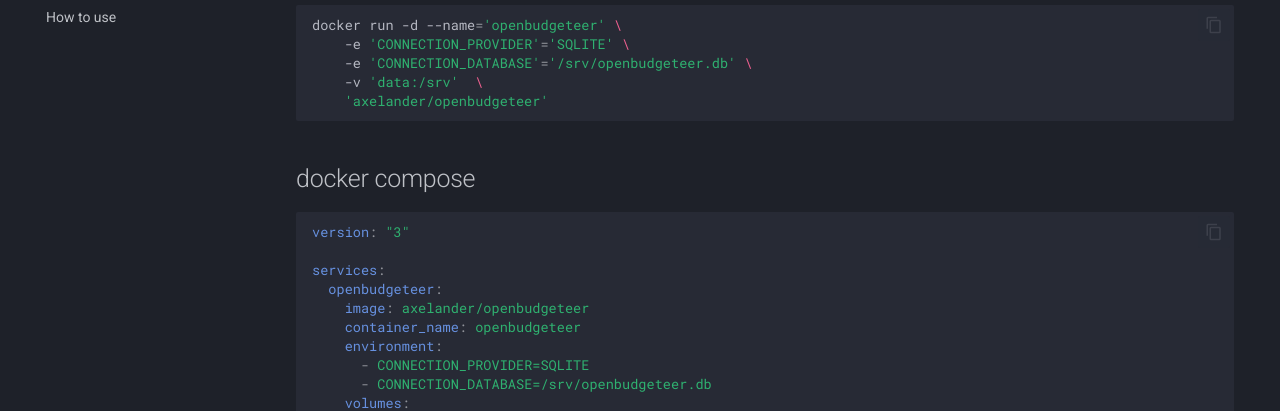
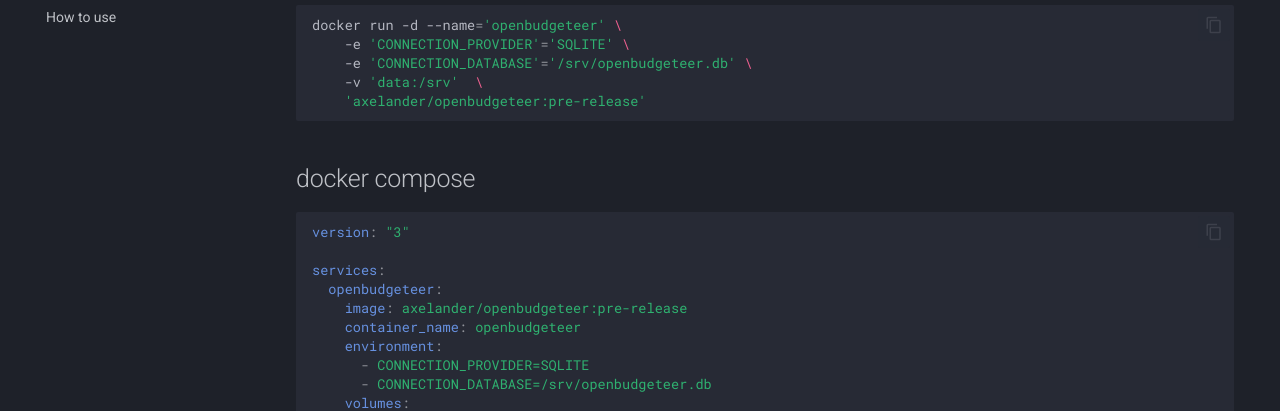
Before and after one commit to TheAxelander/theaxelander.github.io, an MkDocs documentation site: the page built from docs/quick-start.md, in a window 1280 px wide and 963 px high. Shown: the part 291-702 px from the top of the window. Built offline with MkDocs 1.6.1 and Material for MkDocs 9.7.7, drawn with Linux system fonts in a browser that asks for light colours; the version menu is left out.

Commit message:
Add correct tag for quickstart on pre-release doku

````diff
--- a/docs/quick-start.md
+++ b/docs/quick-start.md
@@ -9,7 +9,7 @@ docker run -d --name='openbudgeteer' \
     -e 'CONNECTION_PROVIDER'='SQLITE' \
     -e 'CONNECTION_DATABASE'='/srv/openbudgeteer.db' \
     -v 'data:/srv'  \
-    'axelander/openbudgeteer'
+    'axelander/openbudgeteer:pre-release'
 ```
 
 ## docker compose
@@ -19,7 +19,7 @@ version: "3"
 
 services:
   openbudgeteer:
-    image: axelander/openbudgeteer
+    image: axelander/openbudgeteer:pre-release
     container_name: openbudgeteer
     environment:
       - CONNECTION_PROVIDER=SQLITE
````
